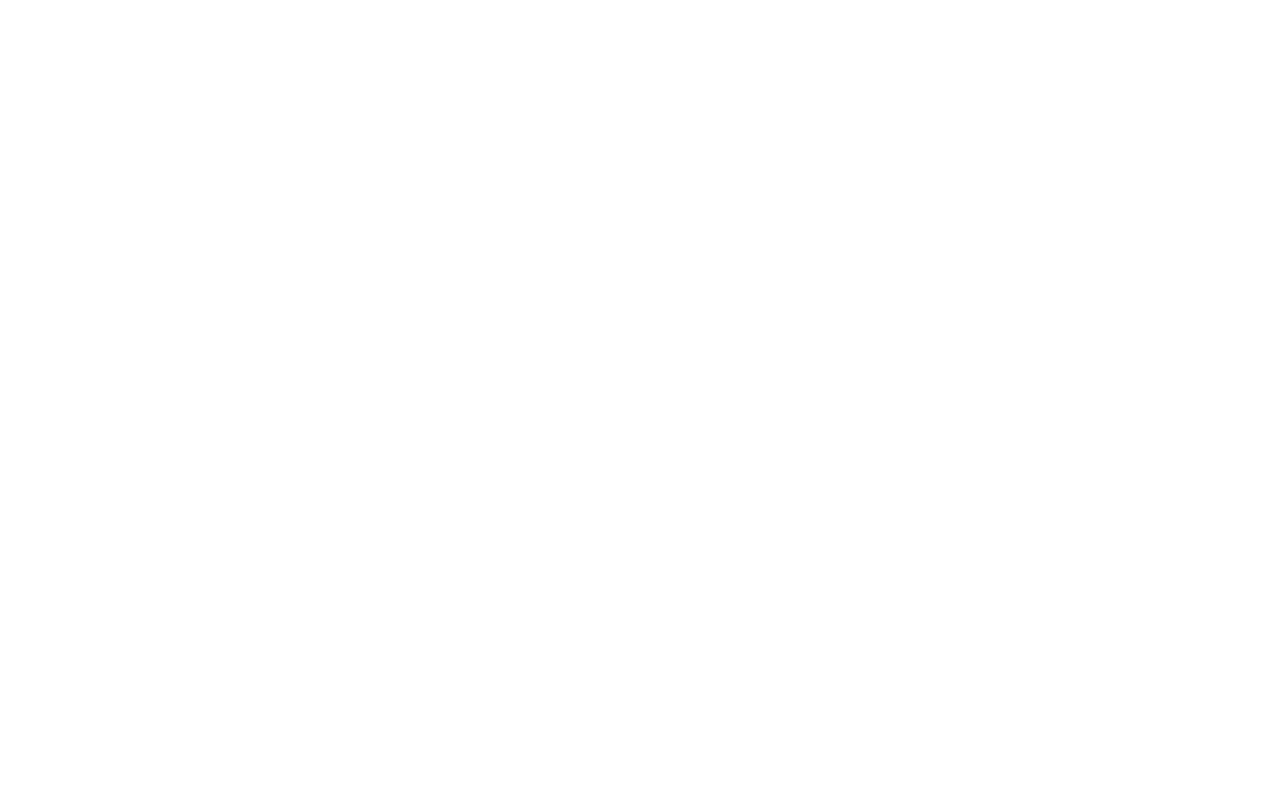
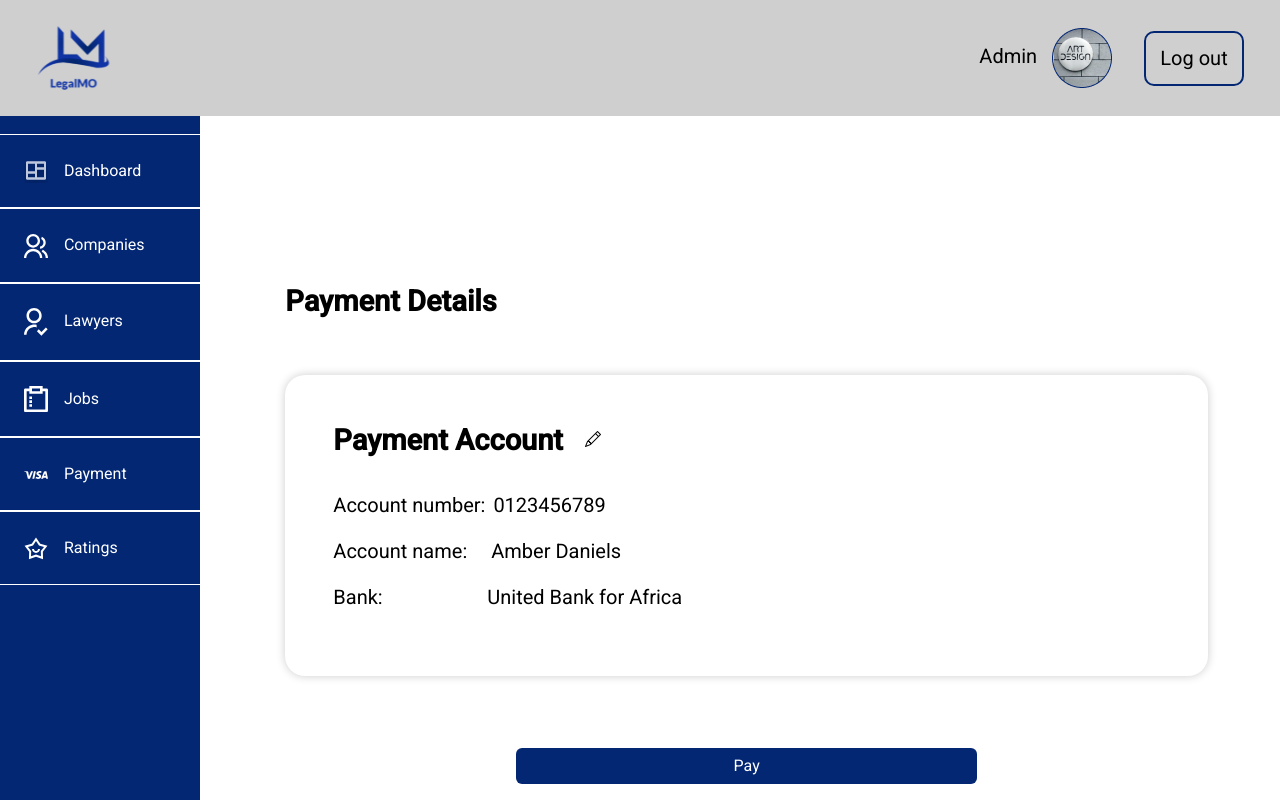
Before and after one commit to 8thGear-Tech/LegalMo, a React (Create React App) app: page /admin/payment in a window 1280 px wide. Before the commit this address had no page. Shown: the top 800 px of the page. Built offline with nearby package versions, Linux system fonts and the light colour scheme.

Commit message:
payment details page and edit modal

```diff
--- a/src/App.js
+++ b/src/App.js
@@ -23,6 +23,8 @@
 import LawyerProfile from "./pages/Lawyer/LawyerProfile";
 import AdminNavbar from "./components/Navbar/AdminNavbar";
 import AdminDashboard from "./pages/Admin/Dashboard";
+import Payment from "./pages/Admin/Payment";
+import Footer from "./components/Footer";
 
 function App() {
   return (
@@ -52,11 +54,11 @@
         <Route path="/lawyer/dashboard" element={<LawyerDashboard/>} />
         <Route path="/lawyer/profile" element={<LawyerProfile/>} />
         <Route path="/admin/dashboard" element={<AdminDashboard/>} />
-          {/* <Route path="/admin/companies" element={Companies} />
-          <Route path="/admin/lawyers" element={Lawyers} />
-          <Route path="/admin/jobs" element={Jobs} />
-          <Route path="/admin/payment" element={Payment} />
-          <Route path="/admin/ratings" element={Ratings} /> */}
+          {/* <Route path="/admin/companies" element={Companies} /> */}
+          {/* <Route path="/admin/lawyers" element={Lawyers} /> */}
+          {/* <Route path="/admin/jobs" element={Jobs} /> */}
+          <Route path="/admin/payment" element={<Payment/>} />
+          {/* <Route path="/admin/ratings" element={Ratings} /> */}
         <Route
           path="Legal-Practitioners-Renumeration-Order-2023"
           element={<LegalRenumerationOrder />}
--- a/src/components/Navbar/AdminNavbar.js
+++ b/src/components/Navbar/AdminNavbar.js
@@ -1,5 +1,6 @@
 import React, { useState } from 'react'
 import profileImage from '../../assets/images/adminprofile.png'
+import Footer from '../Footer';
 import { NavLink, Link } from 'react-router-dom';
 import dashboard from '../../assets/images/dashboard-s.svg'
 import ratings from '../../assets/images/rating-s.svg'
@@ -77,6 +78,7 @@
 
 
   {/* Left sidebar */}
+  <div>
 
   <nav id="sidebar" className="d-none d-lg-block" style={{paddingTop:'110px'}}>
           <div className="position-fixed bg-primary " style={{height:'100%', width:'200px'}}>
@@ -97,6 +99,9 @@
           {children}
         </main>
        </div>
+       </div>
+
+       <Footer/>
       </div>
 
   )
--- a/src/pages/Admin/Dashboard.js
+++ b/src/pages/Admin/Dashboard.js
@@ -1,5 +1,6 @@
 import React from 'react'
 import AdminNavbar from '../../components/Navbar/AdminNavbar'
+import Footer from '../../components/Footer'
 import dashboard from '../../assets/images/dashboard.svg'
 import ratings from '../../assets/images/rating.svg'
 import companies from '../../assets/images/companies.svg'
@@ -108,6 +109,7 @@
           </div>
         </div>
       </AdminNavbar>
+
     </>
   );
 }
--- a/src/pages/Admin/Payment.js
+++ b/src/pages/Admin/Payment.js
@@ -1,8 +1,150 @@
-import React from 'react'
+import React, { useState } from 'react'
+import AdminNavbar from '../../components/Navbar/AdminNavbar'
+import Footer from '../../components/Footer'
+import { Link } from 'react-router-dom'
 
 const Payment = () => {
+  const [showModal, setShowModal] = useState(false);
+  const [tempAccountNumber, setTempAccountNumber] = useState('');
+  const [tempAccountName, setTempAccountName] = useState('');
+  const [tempBank, setTempBank] = useState('');
+
+  const handleShow = () => {
+    setTempAccountNumber(accountNumber);
+    setTempAccountName(accountName);
+    setTempBank(bank);
+    setShowModal(true);
+  };
+
+  const handleClose = () => {
+    setShowModal(false);
+  };
+
+
+  const [accountNumber, setAccountNumber] = useState('0123456789');
+  const [accountName, setAccountName] = useState('Amber Daniels');
+  const [bank, setBank] = useState('United Bank for Africa');
+
+
+  const handleSave = () => {
+
+    setAccountNumber(tempAccountNumber);
+    setAccountName(tempAccountName);
+    setBank(tempBank);
+    handleClose();
+  };
   return (
     <div>
+      <AdminNavbar>
+      <div className='py-5 my-sm-5 px-md-5 px-3'>
+      <div className='d-flex flex-column py-5 gap-5'>
+      <h5 style={{ fontWeight: '600' }}>Payment Details</h5>
+      <div
+        className='card p-sm-5 p-3 gap-4'
+        style={{
+          borderRadius: '20px',
+          background: 'linear-gradient(0deg, #FFF 0%, #FFF 100%), #FFF',
+          border: 'none',
+          boxShadow: '0px 0px 10px rgba(0, 0, 0, 0.2)',
+        }}
+      >
+        <div className='d-flex gap-3'>
+          <h5 style={{ fontWeight: '600' }}>Payment Account</h5>
+          <button
+            className="mb-2"
+            onClick={handleShow} style={{border:'none', background:'transparent'}}
+          >
+            <i className="bi bi-pencil"></i>
+          </button>
+        </div>
+        <div className='gap-3'>
+          <div className='d-flex gap-md-2'>
+            <p style={{ maxWidth: '184px', minWidth: '130px' }}>Account number:</p>
+            <p>{accountNumber}</p>
+          </div>
+          <div className='d-flex gap-md-4'>
+            <p style={{ maxWidth: '184px', minWidth: '130px' }}>Account name:</p>
+            <p>{accountName}</p>
+          </div>
+          <div className='d-flex gap-md-4'>
+            <p style={{ maxWidth: '184px', minWidth: '130px' }}>Bank:</p>
+            <p>{bank}</p>
+          </div>
+        </div>
+      </div>
+      <div className='text-center mt-4'>
+        <button className='btn btn-primary w-50 mx-5'>Pay</button>
+      </div>
+
+
+      <div
+        className={`modal fade px-2 ${showModal ? 'show' : ''}`}
+        style={{ display: showModal ? 'block' : 'none' }}
+        tabIndex='-1'
+        role='dialog'
+        aria-labelledby='editPaymentModal'
+        aria-hidden='true'
+      >
+        <div className='modal-dialog modal-dialog-centered' role='document'>
+          <div className='modal-content'>
+            <div className='modal-header'>
+              <h5 className='modal-title' id='editPaymentModal' style={{fontWeight:'600'}}>
+                Edit Payment Details
+              </h5>
+              <button type='button' className='btn-close' onClick={handleClose}></button>
+            </div>
+            <div className='modal-body'>
+
+              <div className='form-group gap-2'>
+                <label>Account Number</label>
+              <input
+                type='text'
+                className='form-control'
+                placeholder='New Account Number'
+                value={tempAccountNumber}
+                onChange={(e) => setTempAccountNumber(e.target.value)}
+              />
+              </div>
+              <div className='form-group gap-2 mt-3'>
+                <label>Account Name</label>
+              <input
+                type='text'
+                className='form-control '
+                placeholder='New Account Name'
+                value={tempAccountName}
+                onChange={(e) => setTempAccountName(e.target.value)}
+              />
+              </div>
+              <div className='form-group gap-2 mt-3'>
+                <label>Bank</label>
+              <input
+                type='text'
+                className='form-control'
+                placeholder='New Bank'
+                value={tempBank}
+                onChange={(e) => setTempBank(e.target.value)}
+              />
+              </div>
+            </div>
+            <div className='modal-footer'>
+              <button type='button' className='btn btn-secondary' onClick={handleClose}>
+                Close
+              </button>
+              <button type='button' className='btn btn-primary' onClick={handleSave}>
+                Save Changes
+              </button>
+            </div>
+          </div>
+        </div>
+      </div>
+      <div
+        className={`modal-backdrop fade ${showModal ? 'show' : ''}`}
+        style={{ display: showModal ? 'block' : 'none' }}
+      ></div>
+      </div>
+      </div>
+
+      </AdminNavbar>
 
     </div>
   )
```
